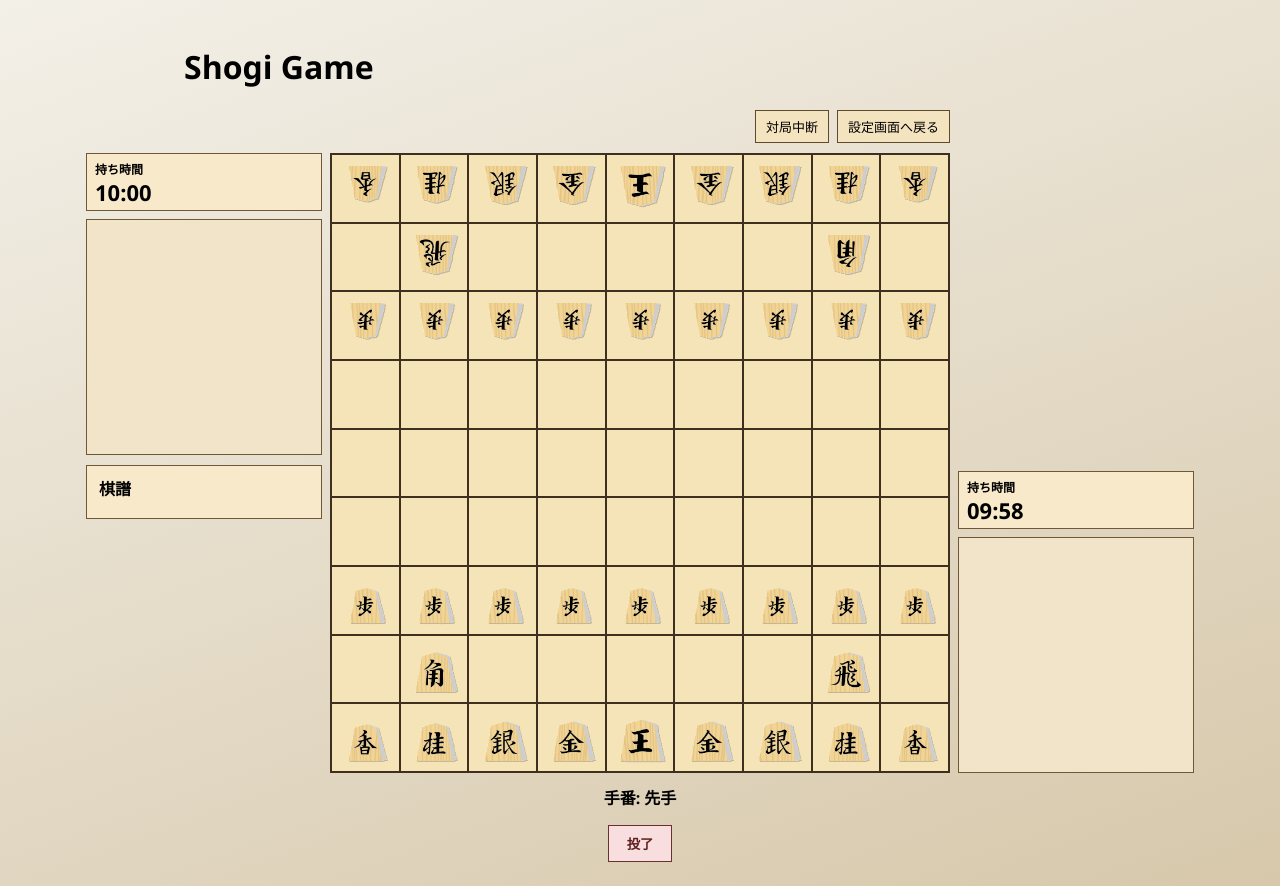
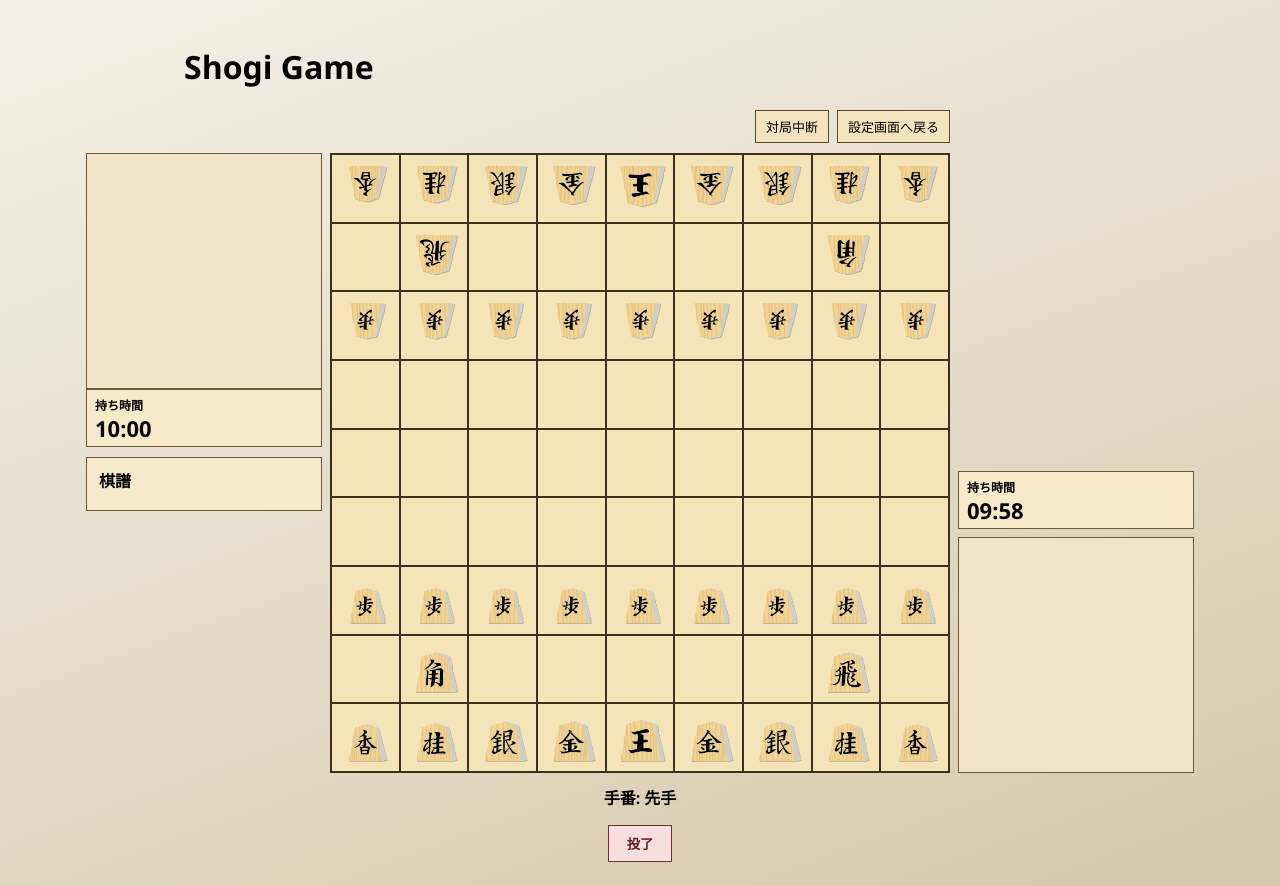
Before and after one commit to drumsuko1113/codex_test_creategame, a React (Vite) app in the folder app/: page / in a window 1280 px wide. Both pictures are taken after a click on the button "対局開始". Built offline with nearby package versions, Linux system fonts and the light colour scheme.

Commit message:
後手側の駒台と持ち時間パネルの表示順を入れ替え

```diff
--- a/app/src/App.tsx
+++ b/app/src/App.tsx
@@ -413,10 +413,6 @@ export function App() {
       </section>
       <section className="game-area">
         <div className="hand-anchor hand-anchor-white">
-          <div className="clock-panel">
-            <p className="clock-title">持ち時間</p>
-            <p className="clock-main">{formatClockText(clockState.main.white, clockState.byo.white)}</p>
-          </div>
           <Hand
             hands={state.hands}
             color="white"
@@ -424,6 +420,10 @@ export function App() {
             selectedDrop={selectedDrop}
             onSelectDrop={toggleDropSelection}
           />
+          <div className="clock-panel">
+            <p className="clock-title">持ち時間</p>
+            <p className="clock-main">{formatClockText(clockState.main.white, clockState.byo.white)}</p>
+          </div>
           <section className="history-panel" aria-label="move history">
             <h2>棋譜</h2>
             <ol className="history-list">
```
